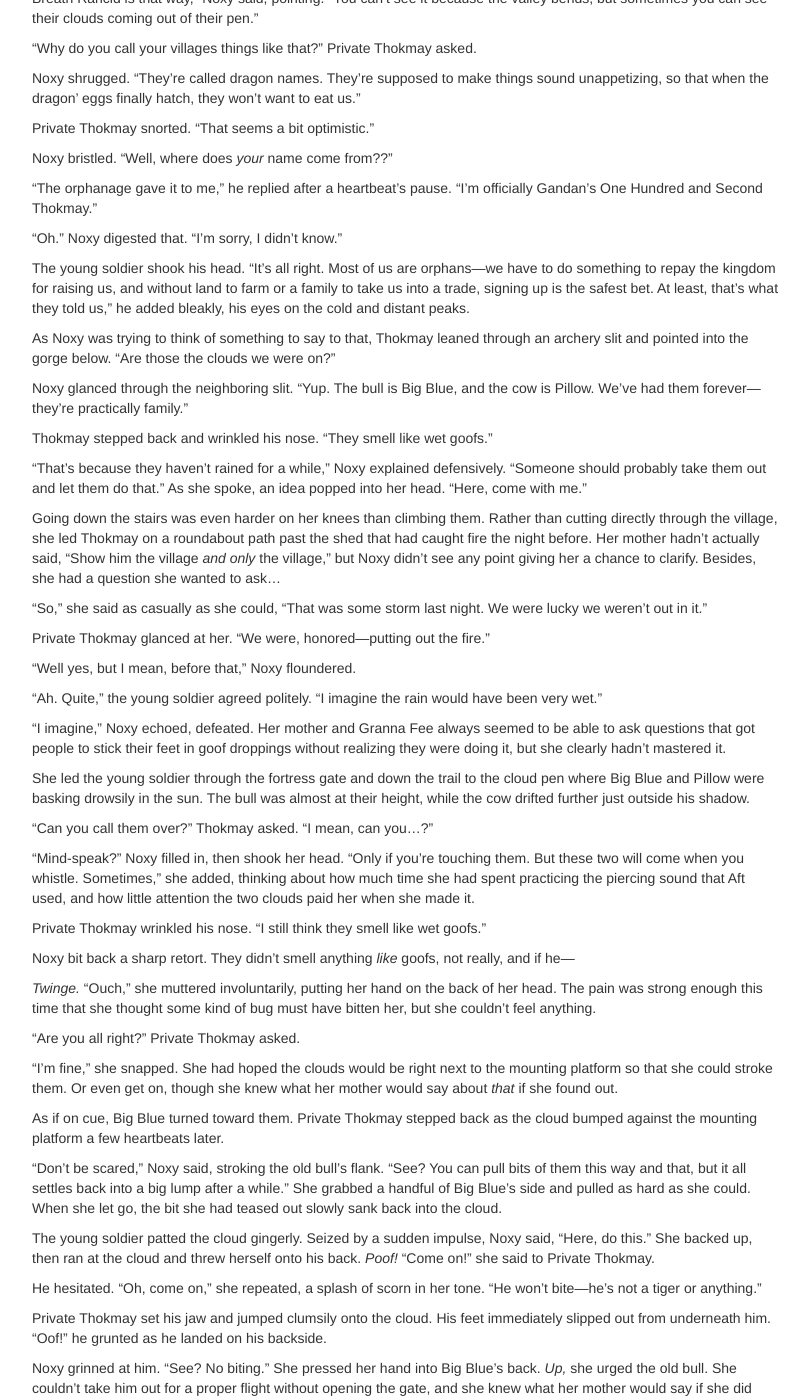
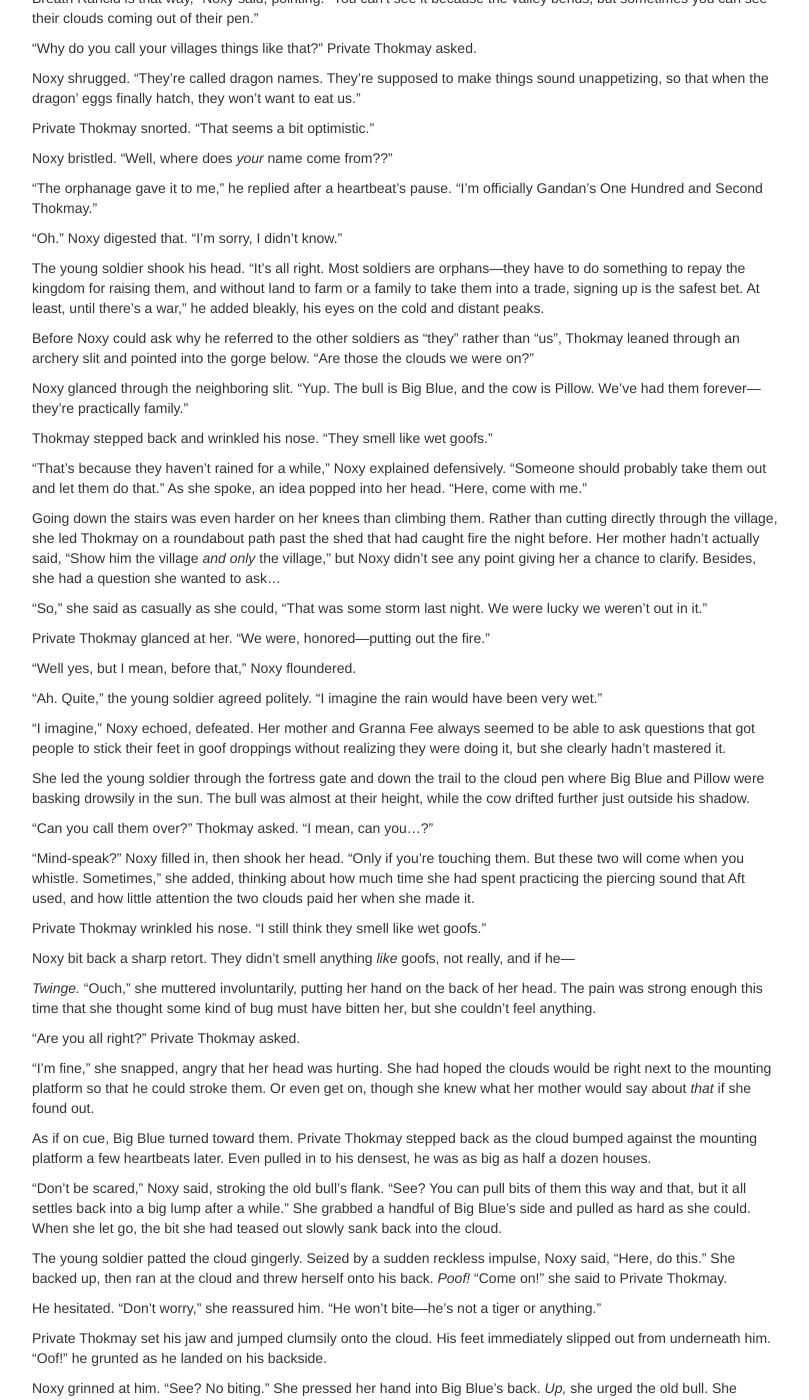
Before and after one commit to gvwilson/sensibleadventures, a Jekyll site: the page built from cloudherd-tigers-boy/cloudherd-tigers-boy.md, in a window 1280 px wide and 1400 px high, scrolled down 33192 px. Shown: the whole window, without its empty margins (38-847 px from the left). Built offline with Jekyll 4.4.1, drawn with Linux system fonts in a browser that asks for light colours; nearby versions of some CDN libraries; library files that are not in the unit come from our copies; some of the changed text lies outside the part shown.

Commit message:
Another few words

```diff
--- a/cloudherd-tigers-boy/cloudherd-tigers-boy.md
+++ b/cloudherd-tigers-boy/cloudherd-tigers-boy.md
@@ -2530,15 +2530,15 @@
 
 "Oh."  Noxy digested that.  "I'm sorry, I didn't know."
 
-The young soldier shook his head.  "It's all right.  Most of us are orphans---we
-have to do something to repay the kingdom for raising us, and without land to
-farm or a family to take us into a trade, signing up is the safest bet.  At
-least, that's what they told us," he added bleakly, his eyes on the cold and
-distant peaks.
-
-As Noxy was trying to think of something to say to that, Thokmay leaned through
-an archery slit and pointed into the gorge below.  "Are those the clouds we were
-on?"
+The young soldier shook his head.  "It's all right.  Most soldiers are
+orphans---they have to do something to repay the kingdom for raising them, and
+without land to farm or a family to take them into a trade, signing up is the
+safest bet.  At least, until there's a war," he added bleakly, his eyes on the
+cold and distant peaks.
+
+Before Noxy could ask why he referred to the other soldiers as "they" rather
+than "us", Thokmay leaned through an archery slit and pointed into the gorge
+below.  "Are those the clouds we were on?"
 
 Noxy glanced through the neighboring slit.  "Yup.  The bull is Big Blue, and the
 cow is Pillow.  We've had them forever---they're practically family."
@@ -2593,12 +2593,14 @@
 
 "Are you all right?" Private Thokmay asked.
 
-"I'm fine," she snapped.  She had hoped the clouds would be right next to the
-mounting platform so that she could stroke them.  Or even get on, though she
-knew what her mother would say about *that* if she found out.
+"I'm fine," she snapped, angry that her head was hurting.  She had hoped the
+clouds would be right next to the mounting platform so that he could stroke
+them.  Or even get on, though she knew what her mother would say about *that* if
+she found out.
 
 As if on cue, Big Blue turned toward them.  Private Thokmay stepped back as the
-cloud bumped against the mounting platform a few heartbeats later.
+cloud bumped against the mounting platform a few heartbeats later.  Even pulled
+in to his densest, he was as big as half a dozen houses.
 
 "Don't be scared," Noxy said, stroking the old bull's flank.  "See?  You can
 pull bits of them this way and that, but it all settles back into a big lump
@@ -2606,12 +2608,12 @@
 she could.  When she let go, the bit she had teased out slowly sank back into
 the cloud.
 
-The young soldier patted the cloud gingerly.  Seized by a sudden impulse, Noxy
-said, "Here, do this."  She backed up, then ran at the cloud and threw herself
-onto his back.  *Poof!* "Come on!" she said to Private Thokmay.
-
-He hesitated.  "Oh, come on," she repeated, a splash of scorn in her tone.  "He
-won't bite---he's not a tiger or anything."
+The young soldier patted the cloud gingerly.  Seized by a sudden reckless
+impulse, Noxy said, "Here, do this."  She backed up, then ran at the cloud and
+threw herself onto his back.  *Poof!* "Come on!" she said to Private Thokmay.
+
+He hesitated.  "Don't worry," she reassured him.  "He won't bite---he's not a
+tiger or anything."
 
 Private Thokmay set his jaw and jumped clumsily onto the cloud.  His feet
 immediately slipped out from underneath him.  "Oof!" he grunted as he landed on
@@ -2636,13 +2638,18 @@
 told for the very first time.
 
 "We'll be able to see more down by the gate," Noxy said, urging the cloud
-forward as she spoke.  Nobody really knew how clouds saw, but through whatever
-Big Blue used for eyes, she saw Pillow rising in their wake to join them.  *She
-wants to go out and have a good rain,* Noxy thought.  Maybe after they got back
-she could talk Granna Fee into taking her and Sensy and Rash---or maybe just
-her, she corrected, her mood darkening.  Her two friends would probably want to
-spend the time getting their outfits ready for the fancy, or practicing their
-dancing or something.
+forward as she spoke.  Nobody knew how clouds saw without eyes, but through
+whatever Big Blue used instead, she saw Pillow rising in their wake to join
+them.  *She wants to go out and have a good rain,* Noxy thought.  Maybe after
+they got back she could talk Granna Fee into taking her and Sensy and Rash---or
+maybe just her, she corrected, her mood darkening.  Her two friends would
+probably want to spend the time getting their outfits ready for the fancy, or
+practicing their dancing or something.
+
+With that thought she was reminded of the young man sitting beside her, and of
+how warm her coat had been the day before after he gave it back to her, and of
+what the village assumed when two people her age went on a cloud ride together.
+They really ought to get back...
 
 *Whoa,* she mind-spoke as they reached the spiderweb curtain hanging down at the
 mouth of the ravine.  The silvery hair-thin strands of spiderweb were spaced
```
